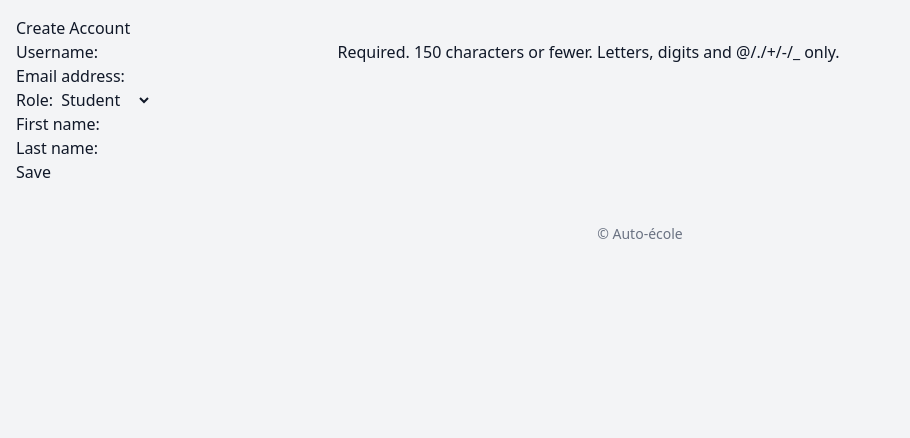
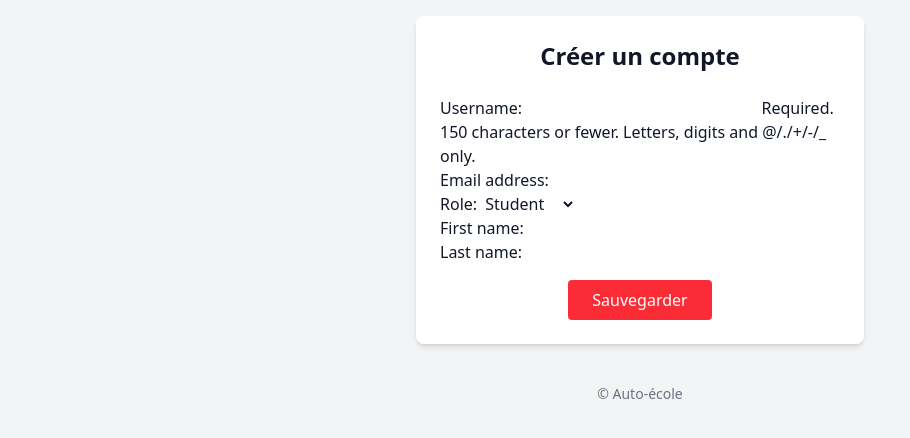
Before and after one commit to zpilia/driving_school, a Django app: page /accounts/manage_accounts/create/ in a window 1280 px wide. Shown: the part 168-606 px from the top of the page, without its empty margins (0-910 px from the left). Run offline with Django 5.2, Linux system fonts and the light colour scheme; a user stored in the database is signed in.

Commit message:
style(create): add styles for create account form

```diff
--- a/template/accounts/account_form.html
+++ b/template/accounts/account_form.html
@@ -1,10 +1,18 @@
 {% extends "base.html" %}
-{% block title %}{{ view.object|default:"Create" }} Account{% endblock %}
+{% block title %}{{ view.object|default:"Créer" }} un compte{% endblock %}
 {% block content %}
-  <h1>{{ view.object|default:"Create" }} Account</h1>
+<div class="max-w-md mx-auto p-6 bg-white rounded-lg shadow-md">
+  <div class="text-center mb-6">
+    <h1 class="text-2xl font-bold">{{ view.object|default:"Créer" }} un compte</h1>
+  </div>
   <form method="post">
     {% csrf_token %}
-    {{ form.as_p }}
-    <button type="submit">Save</button>
+    <div>
+      {{ form.as_p }}
+    </div>
+    <div class="text-center mt-4">
+      <button type="submit" class="bg-red-500 text-white px-6 py-2 rounded hover:bg-red-700 transition duration-200">Sauvegarder</button>
+    </div>
   </form>
+</div>
 {% endblock %}
```
